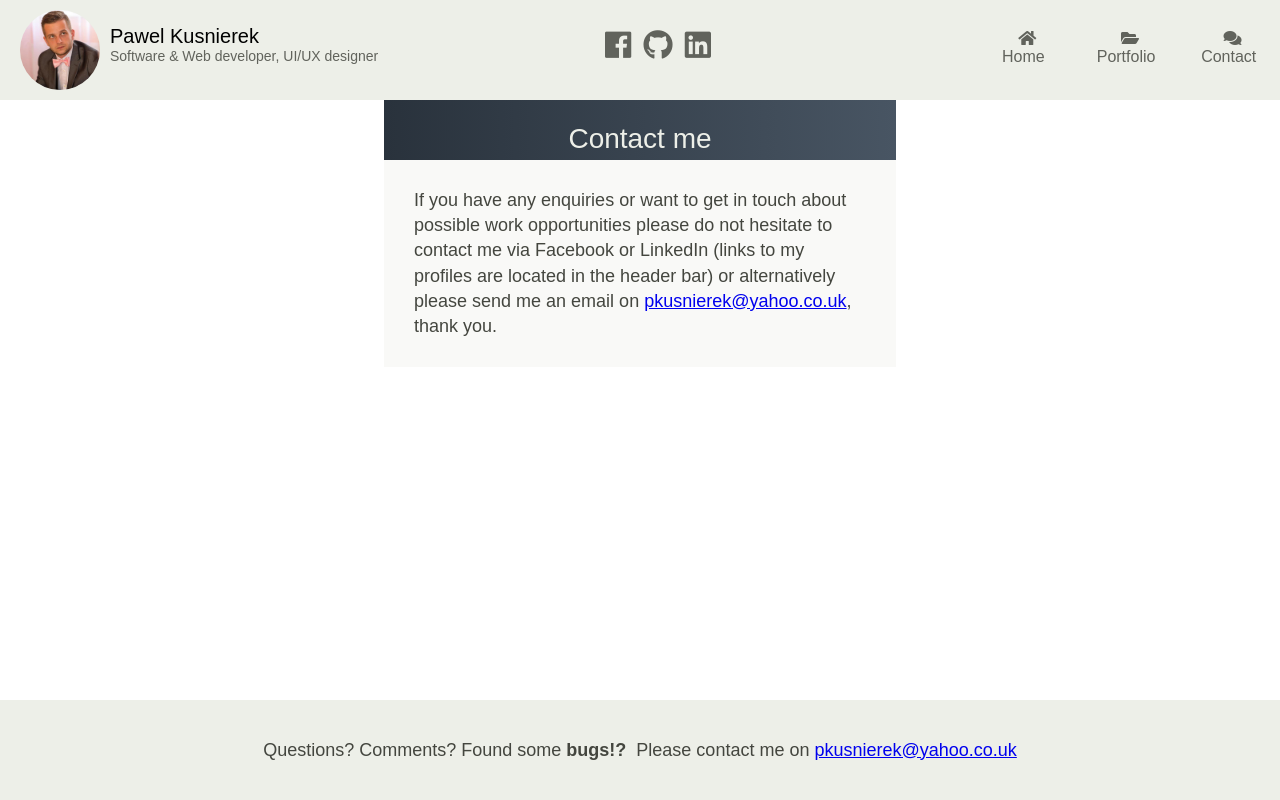
After one commit to PawelKusnierek/PortfolioSite, a PHP site: page /contact.html in a window 1280 px wide. The commit adds this page. Run offline with PHP 8.4, Linux system fonts and the light colour scheme; some libraries are stand-ins or nearby versions.

Commit message:
adding contact section

```diff
--- /dev/null
+++ b/src/contact.html
@@ -0,0 +1,103 @@
+<!DOCTYPE html>
+<html>
+<head>
+    <title>Welcome - Pawel Kusnierek</title>
+    <link rel="stylesheet" href="https://use.fontawesome.com/releases/v5.1.1/css/all.css"
+          integrity="sha384-O8whS3fhG2OnA5Kas0Y9l3cfpmYjapjI0E4theH4iuMD+pLhbf6JI0jIMfYcK3yZ" crossorigin="anonymous">
+    <link href="stylesheets/main.css" rel="stylesheet" type="text/css"/>
+    <link rel='shortcut icon' type='image/x-icon' href='favicon.ico'/>
+    <meta http-equiv="Content-type" content="text/html;charset=UTF-8">
+    <meta name="description" content="Pawel Kusnierek, Kusnierek, Portfolio, Kusnier, P.Kusnierek, Pkusnierek"/>
+    <meta name="keywords" content="Pawel Kusnierek, Kusnierek, Portfolio, Kusnier, P.Kusnierek, Pkusnierek"/>
+    <meta name="robots" content="INDEX, NOFOLLOW"/>
+    <meta name="author" content="Pawel Kusnierek"/>
+</head>
+
+<body>
+
+<header class="topHeader">
+
+    <div class="headerImageContainer">
+        <img class="headerImage" src="images/personal3.jpg">
+    </div>
+
+    <div class="nameJobWrapper">
+        <p class="headerName">Pawel Kusnierek</p>
+        <p class="headerJob">Software & Web developer, UI/UX designer</p>
+    </div>
+
+    <div class="contactLinks">
+        <a class="socialIcon" href="https://www.facebook.com/Pkusnierek" title="Send me a message on Facebook!">
+            <i class="right fab fa-facebook"></i>
+        </a>
+        <a class="socialIcon" href="https://github.com/PawelKusnierek/" title="Check out my GitHub profile">
+            <i class="centre fab fa-github"></i>
+        </a>
+        <a class="socialIcon" href="https://www.linkedin.com/in/pkusnierek/" title="Get in touch on LinkedIn!">
+            <i class="left fab fa-linkedin"></i>
+        </a>
+    </div>
+
+    <div class="spacer">
+    </div>
+
+    <nav class="navigationContainer">
+        <a class="headerButton" href="index.html">
+            <i class="fas fa-home"></i>
+            <span class="headerSpan">Home</span>
+        </a>
+        <a class="headerButton" href="portfolio.html">
+            <i class="fas fa-folder-open"></i>
+            <span class="headerSpan">Portfolio</span>
+        </a>
+        <a class="headerButton" href="contact.html">
+            <i class="fas fa-comments"></i>
+            <span class="headerSpan">Contact</span>
+        </a>
+    </nav>
+</header>
+
+<div class="mainWrapper">
+    <article class="bioContent">
+        <div class="bioHeader">
+            <h1>Contact me</h1>
+        </div>
+
+        <div class="contentWrapper">
+            <section class="contactContent">
+                <p>If you have any enquiries or want to get in touch about possible work opportunities please do not
+                hesitate to contact me via Facebook or LinkedIn (links to my profiles are located in the header bar) or
+                    alternatively please send me an email on <a href="mailto:pkusnierek@yahoo.co.uk">pkusnierek@yahoo.co.uk</a>, thank you.
+            </section>
+        </div>
+    </article>
+</div>
+
+
+<footer class="footer">
+    <div class="footerContactContainer">
+        <p class="footerQuestions">Questions? Comments? Found some <b>bugs!?</b></p>
+        <p class="footerContact">Please contact me on <a href="mailto:pkusnierek@yahoo.co.uk">pkusnierek@yahoo.co.uk</a>
+        </p>
+    </div>
+
+    <!--<div class="comingSoon">-->
+    <!--<div class="comingSoonText">COMING SOON!</div>-->
+    <!--</div>-->
+
+    <!--<div class="footerPreferencesContainer">-->
+    <!--<div class="languageContainer">-->
+    <!--<div class="textContainer">-->
+    <!--<p class="languageText">Please select your language:</p>-->
+    <!--</div>-->
+    <!--<div class="flagContainer">-->
+    <!--&lt;!&ndash;<a href="index.html"><img class="languageFlag" src="images/polish.png"></a>&ndash;&gt;-->
+    <!--<img class="languageFlag" src="images/polish.png">-->
+    <!--&lt;!&ndash;<a href="index.html"><img class="languageFlag" src="images/british.png"></a>&ndash;&gt;-->
+    <!--<img class="languageFlag" src="images/british.png">-->
+    <!--</div>-->
+    <!--</div>-->
+    <!--</div>-->
+</footer>
+
+</body>
--- a/src/stylesheets/main.css
+++ b/src/stylesheets/main.css
@@ -390,17 +390,32 @@ p.footerContact {
 
 /* line 1, partials/_portfolio.sass */
 .portfolioContent {
-  display: flex;
-  flex-direction: column;
   height: 100%;
   background-color: #f9f9f7;
   width: 100%;
 }
 
-/* line 8, partials/_portfolio.sass */
+/* line 6, partials/_portfolio.sass */
 .portfolioItem {
   width: 100%;
   border: 1px red solid;
+}
+
+/* line 1, partials/_contact.sass */
+.contactContent {
+  height: 100%;
+  background-color: #f9f9f7;
+  width: 100%;
+}
+/* line 5, partials/_contact.sass */
+.contactContent p {
+  font-family: Nunito, sans-serif;
+  color: #44463f;
+  padding: 10px 30px 10px 30px;
+  font-size: 18px;
+  font-size: 1.125rem;
+  font-weight: 300;
+  line-height: 1.4;
 }
 
 @media only screen and (max-width: 1150px) {
@@ -546,10 +561,17 @@ p.footerContact {
     width: 25%;
   }
 
-  /* line 64, partials/_media.sass */
+  /* line 63, partials/_media.sass */
   .resourcesLink, .resourcesText {
     font-size: 30px;
     font-size: 1.875rem;
     padding: 10px 0 10px 0;
   }
+
+  /* line 67, partials/_media.sass */
+  .contactContent p {
+    font-size: 40px;
+    font-size: 2.5rem;
+    padding: 10px 50px 0 40px;
+  }
 }
--- a/src/stylesheets/main.sass
+++ b/src/stylesheets/main.sass
@@ -10,6 +10,7 @@
 @import "partials/_header"
 @import "partials/_footer"
 @import "partials/_portfolio"
+@import "partials/_contact"
 
 
 //Vendors (jQuery etc.)
--- /dev/null
+++ b/src/stylesheets/partials/_contact.sass
@@ -0,0 +1,11 @@
+.contactContent
+  height: 100%
+  background-color: $bio-background-text-color
+  width: 100%
+  p
+    font-family: $fixed-font-family
+    color: $bio-para-typing-color
+    padding: 10px 30px 10px 30px
+    @include font-size(18px)
+    font-weight: 300
+    line-height: 1.4
--- a/src/stylesheets/partials/_media.sass
+++ b/src/stylesheets/partials/_media.sass
@@ -60,7 +60,10 @@
     width: 25%
   .footerPreferencesContainer
     width: 25%
-
   .resourcesLink, .resourcesText
     @include font-size(30px)
     padding: 10px 0 10px 0
+  .contactContent
+    p
+      @include font-size(40px)
+      padding: 10px 50px 0 40px
--- a/src/stylesheets/partials/_portfolio.sass
+++ b/src/stylesheets/partials/_portfolio.sass
@@ -1,6 +1,4 @@
 .portfolioContent
-  display: flex
-  flex-direction: column
   height: 100%
   background-color: $bio-background-text-color
   width: 100%
```
